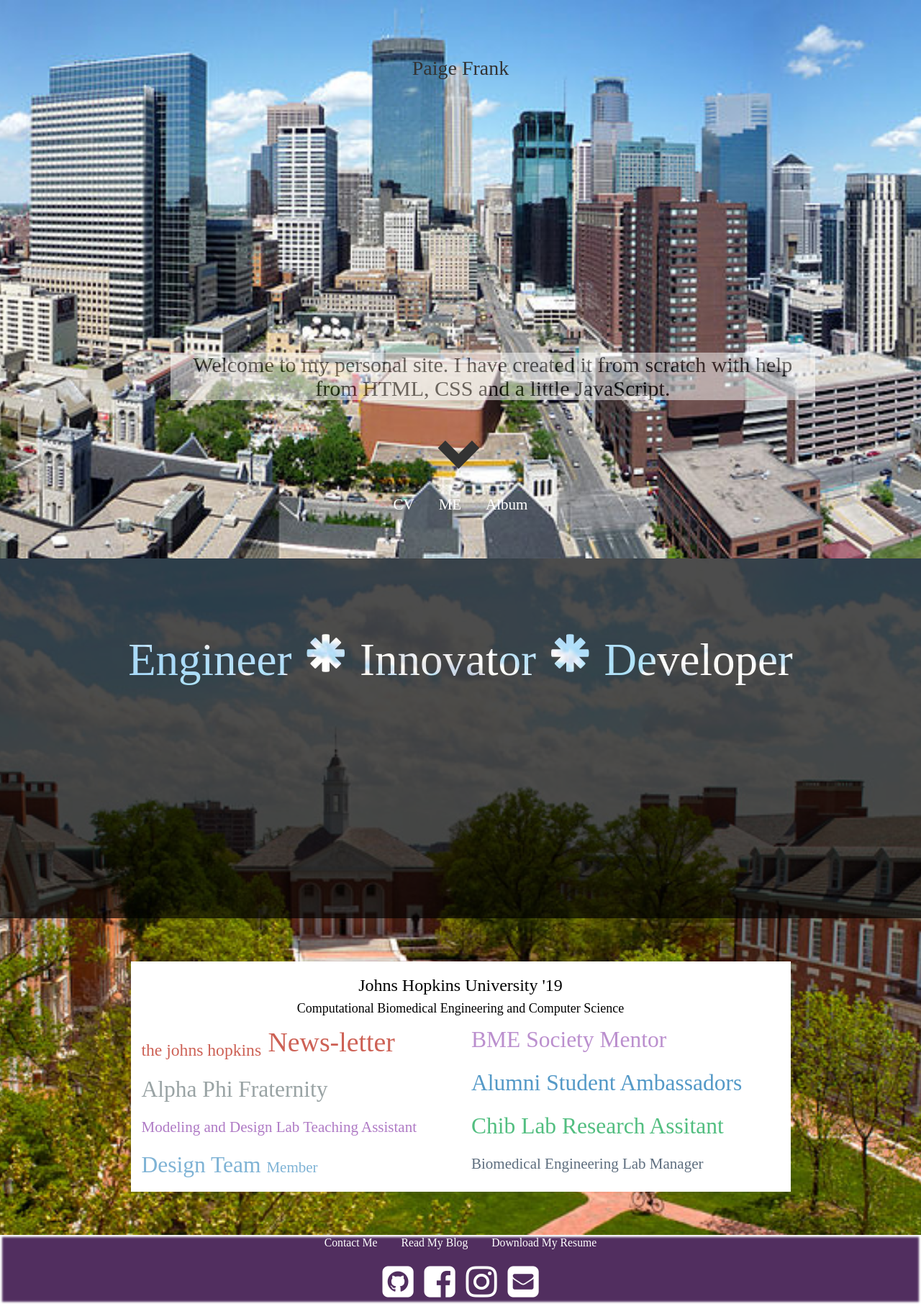
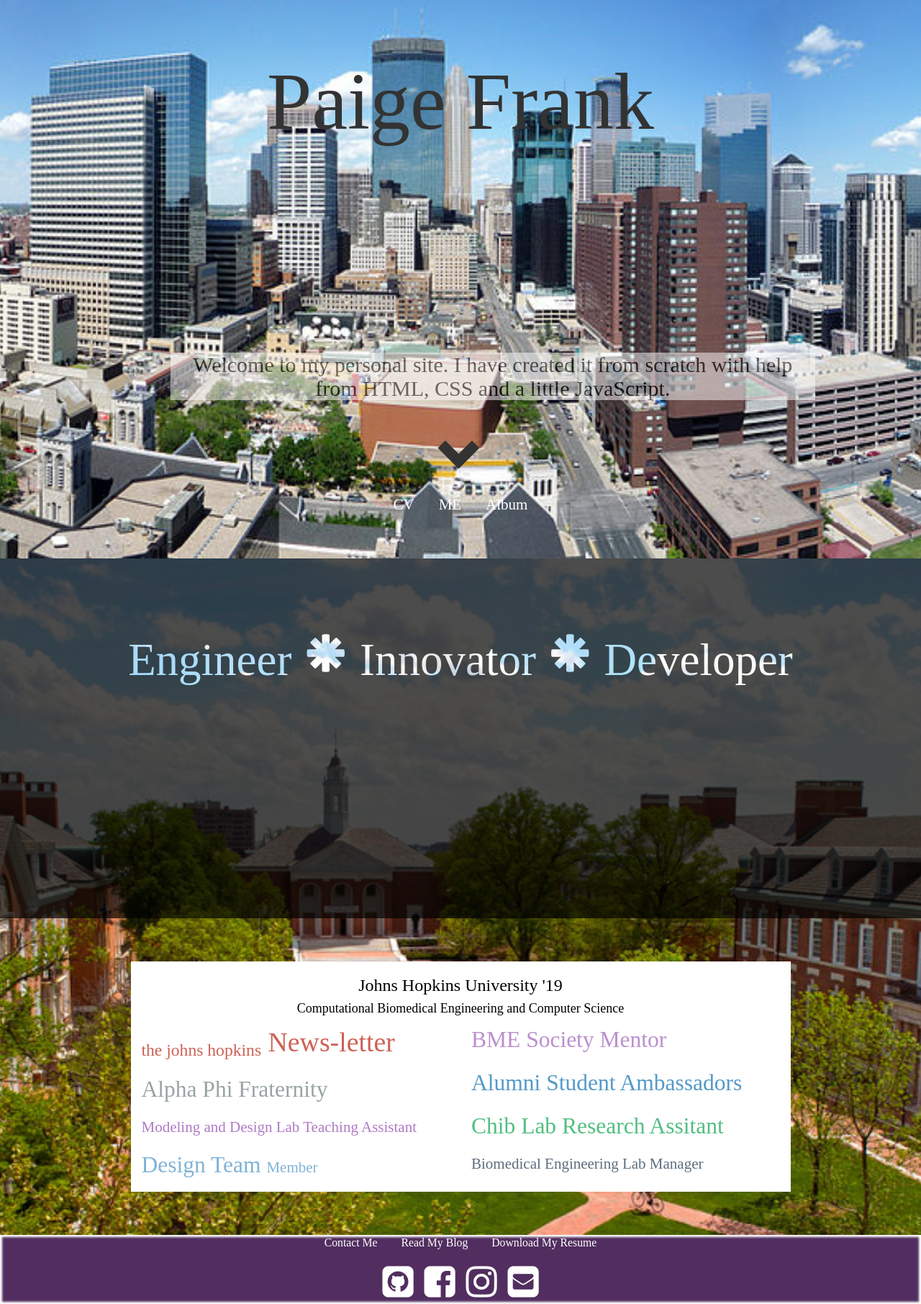
Before and after one commit to pfrank7/pfrank7.github.io, a Jekyll site: the page built from index.html, in a window 1280 px wide. Shown: the whole page at 72% size. Built offline with Jekyll 4.4.1, drawn with Linux system fonts in a browser that asks for light colours; nearby versions of some CDN libraries.

Commit message:
Update index.html

```diff
--- a/index.html
+++ b/index.html
@@ -76,7 +76,7 @@
  				</div>
 			</div>
 			<div id = "margin" class = "row text-center" style = "top:0px;">
-				<h1 style = "height:400px; font-family:'Apple Chancery'; font-size:200%;"> Paige Frank </h1>
+				<h1 style = "height:400px; font-family:'Apple Chancery'; font-size:800%;"> Paige Frank </h1>
 				<h2>Welcome to my personal site. I have created it from scratch with help from HTML, CSS and a little JavaScript.</h2>
 				<h1> <span class="glyphicon glyphicon-chevron-down"></span> </h1>
 				<a style = "margin:15px;" href = "CV.html"> CV</a>
```
